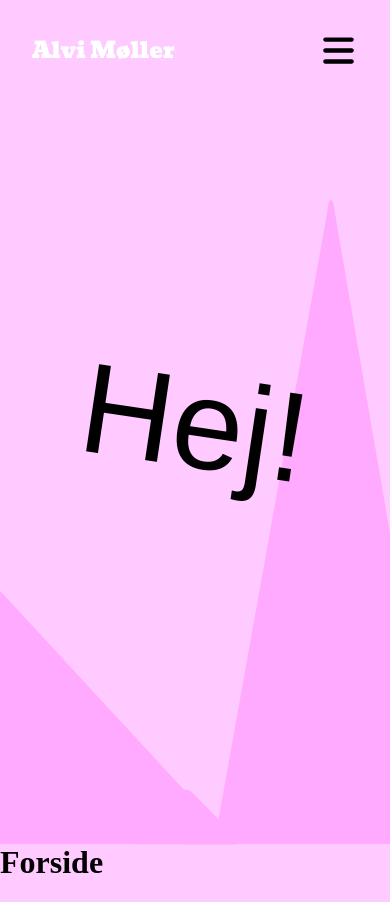
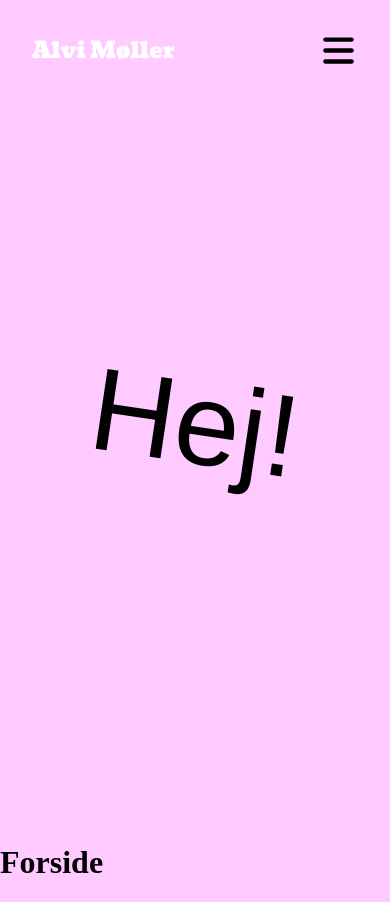
Before and after one commit to alvihelene/portfolio, a React (Vite) app in the folder portfolio/: page / in a window 390 px wide. Built offline with nearby package versions, Linux system fonts and the light colour scheme; a web font is replaced by a local one.

Commit message:
scss edits for responsiveness

```diff
--- a/portfolio/src/components/background/Hej.scss
+++ b/portfolio/src/components/background/Hej.scss
@@ -1,8 +1,8 @@
 @use "../../styling/Variables.scss" as v;
 
-.hej{
+.hej {
   font-family: v.$cow-font;
-    font-size:25rem;
+  font-size: 30vw;
   transform: rotate(8.5deg);
   display: flex;
   justify-content: center;
@@ -10,12 +10,5 @@
   background-color: transparent;
   z-index: 1;
   position: absolute;
-
-    @media screen and (max-width: 1440px) {
-        font-size: 20rem;
+  pointer-events: none;
 }
-
-    @media screen and (max-width: 700px) {
-        font-size: 8rem;
-    }
-}
--- a/portfolio/src/components/background/Mountains.scss
+++ b/portfolio/src/components/background/Mountains.scss
@@ -17,16 +17,15 @@
   left: 0;
   width: 60vw;
   height: 30vh;
-  background-color: #FFa9FF;
+  background-color: #ffa9ff;
   clip-path: polygon(0 100%, 100% 100%, 0 0);
 }
-
 
 .mountain2 {
   position: absolute;
   bottom: 0;
   left: 40%;
-  background-color: #FFa9FF;
+  background-color: #ffa9ff;
   text-align: left;
   width: 15vw;
   height: 15vw;
@@ -34,7 +33,7 @@
 }
 .mountain2:before,
 .mountain2:after {
-    content: '';
+  content: "";
   position: absolute;
   background-color: inherit;
   width: 15vw;
@@ -45,12 +44,12 @@
   transform: rotate(-45deg) skewX(0deg) scale(0.7);
 }
 .mountain2:before {
-      transform: rotate(-135deg) skewX(-45deg) scale(1.414, .707) translate(0, -50%);
+  transform: rotate(-135deg) skewX(-45deg) scale(1.414, 0.707)
+    translate(0, -50%);
 }
 .mountain2:after {
-      transform: rotate(135deg) skewY(-45deg) scale(.707, 1.414) translate(50%);
+  transform: rotate(135deg) skewY(-45deg) scale(0.707, 1.414) translate(50%);
 }
-
 
 .mountain3 {
   position: absolute;
@@ -58,8 +57,8 @@
   right: 0;
   width: 55vw;
   height: 80vh;
-    clip-path:polygon(74% 6%, 100% 54%, 100% 100%, 18% 100%, 71% 6%);
-    background-color: #FFa9FF;
+  clip-path: polygon(74% 6%, 100% 54%, 100% 100%, 18% 100%, 71% 6%);
+  background-color: #ffa9ff;
 }
 .peak {
   position: absolute;
@@ -68,7 +67,25 @@
   transform: translateX(50%);
   width: 1.8%;
   height: 3%;
-      background-color: #FFa9FF;
+  background-color: #ffa9ff;
   border-radius: 50%;
-      border-radius:50% 50% 0 0;
+  border-radius: 50% 50% 0 0;
 }
+
+.mountain1,
+.mountain2,
+.mountain3,
+.peak {
+  opacity: 1;
+  transition: opacity 2s ease-in-out;
+}
+
+@media (max-width: 1500px) {
+  .mountain3,
+  .peak,
+  .mountain2,
+  .mountain1 {
+    opacity: 0;
+    pointer-events: none;
+  }
+}
```
Lines whose indentation alone changed are shown as unchanged.
